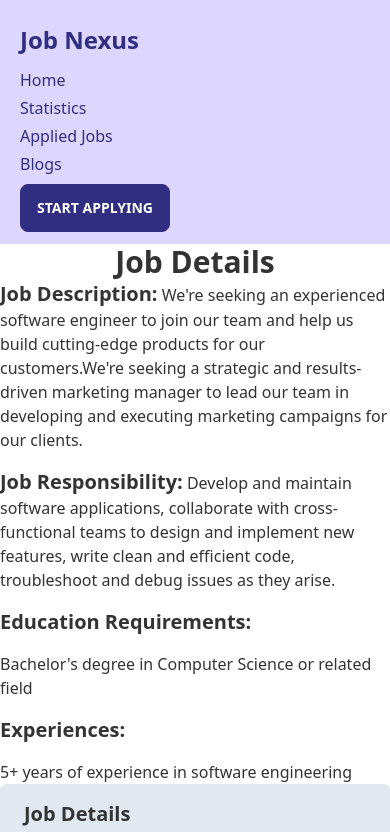
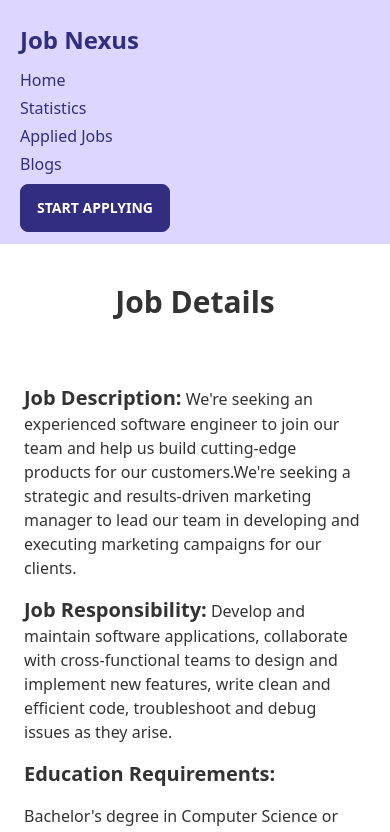
Before and after one commit to Sohel0Raza/jobnexus-9, a React (Vite) app: page /jobDetails/1 in a window 390 px wide. Shown: the top 832 px of the page. Built offline with nearby package versions, Linux system fonts and the light colour scheme.

Commit message:
chake all file

```diff
--- a/src/Home/Home.jsx
+++ b/src/Home/Home.jsx
@@ -15,7 +15,7 @@
             <HomeHeader></HomeHeader>
             <JobCategory></JobCategory>
             <div className='my-8 md:my-16 text-center'>
-                <h2 className='text-3xl font-bold mb-3'>Job Category List</h2>
+                <h2 className='text-3xl font-bold mb-3'>Featured Jobs</h2>
                 <p>Explore thousands of job opportunities with all the information you need. Its your future</p>
             </div>
             <div className='grid grid-cols-1 md:grid-cols-2 md:gap-8 md:w-10/12 mx-auto'>
--- a/src/Home/JobCategorys.jsx
+++ b/src/Home/JobCategorys.jsx
@@ -9,8 +9,9 @@
         .then(data => setJobs((data)))
     },[])
     return (
-        <div className='md:w-9/12 mx-auto'>
-            <h2 className='text-3xl font-bold my-14 text-center'>Job Category List</h2>
+        <div className='md:w-9/12 mx-auto text-center my-7 md:my-14 '>
+            <h2 className='text-3xl font-bold mb-3'>Job Category List</h2>
+            <p className='mb-5'>Explore thousands of job opportunities with all the information you need. Its your future</p>
             <div className='grid grid-cols-1 md:grid-cols-2 lg:grid-cols-4 gap-6 '>
                 {
                     jobs.map(job => <Category
--- a/src/Home/JobDetails.jsx
+++ b/src/Home/JobDetails.jsx
@@ -7,9 +7,9 @@
 
     return (
         <div className='md:w-9/12 mx-auto'>
-            <h2 className='text-3xl font-bold md:my-20 text-center'>Job Details</h2>
+            <h2 className='text-3xl font-bold m-10 md:my-20 text-center'>Job Details</h2>
             <div className='md:flex md:my-10'>
-                <div className='space-y-4 md:w-1/2'>
+                <div className='space-y-4 md:w-1/2 p-6'>
                     <h4><span className='text-xl font-semibold'> Job Description:</span> <span>{description}</span></h4>
                     <h4><span className='text-xl font-semibold'> Job Responsibility:</span> <span>{responsibility}</span></h4>
                     <h4 className='text-xl font-semibold'> Education Requirements:</h4>
```
